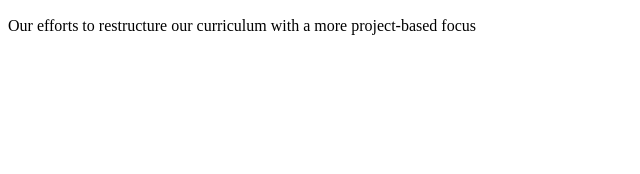
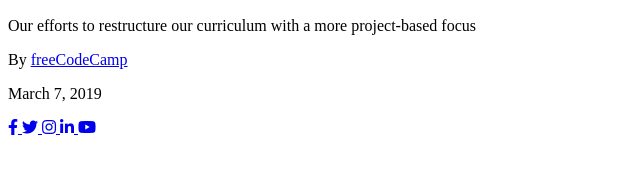
Before and after one commit to Effel0399/freecodecamp-responsive-web-design-16, a plain HTML site: page index.html in a window 1280 px wide. Shown: the part 362-536 px from the top of the page, without its empty margins (0-640 px from the left). Drawn offline with Linux system fonts and the light colour scheme; a web font is replaced by a local one.

Commit message:
10 - author & social icon

```diff
--- a/index.html
+++ b/index.html
@@ -21,6 +21,29 @@
                 <h1 class="hero-title">OUR NEW CURRICULUM</h1>
                 <p class="hero-subtitle">Our efforts to restructure our curriculum with a more project-based focus</p>
             </header>
+
+            <div class="author">
+                <p class="author-name">By <a rel="noreferrer" href="https://freecodecamp.org" target="_blank">freeCodeCamp</a></p>
+                <p class="publish-date">March 7, 2019</p>
+            </div>
+
+            <div class="social-icons">
+                <a href="https://www.facebook.com/freecodecamp">
+                    <i class="fab fa-facebook-f"></i>
+                </a>
+                <a href="https://twitter.com/freecodecamp">
+                    <i class="fab fa-twitter"></i>
+                </a>
+                <a href="https://instagram.com/freecodecamp">
+                    <i class="fab fa-instagram"></i>
+                </a>
+                <a href="https://www.linkedin.com/school/free-code-camp">
+                    <i class="fab fa-linkedin-in"></i>
+                </a>
+                <a href="https://www.youtube.com/freecodecamp">
+                    <i class="fab fa-youtube"></i>
+                </a>
+            </div>
         </section>
     </main>
 </body>
```
